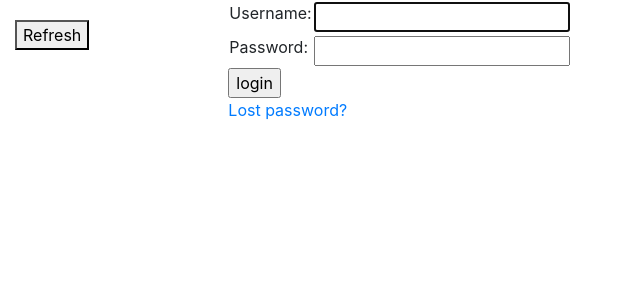
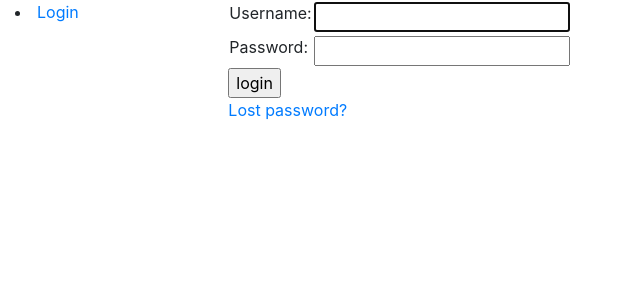
Before and after one commit to Wrenchomatic/masters-thesis-project, a Django app: page /accounts/login/ in a window 1280 px wide. Shown: the top 300 px of the page, without its empty margins (0-640 px from the left). Run offline with Django 4.2, Linux system fonts and the light colour scheme.

Commit message:
Fixed login functionality so that it is required to login before viewing the page

```diff
--- a/djangoWebApp/templates/base_generic.html
+++ b/djangoWebApp/templates/base_generic.html
@@ -14,9 +14,16 @@
     <div class="row">
       <div class="col-sm-2">
       {% block sidebar %}
+      {% if user.is_authenticated %}
         <ul class="sidebar-nav">
           <li> <a href="" id="refresh"><button>Refresh</button></a></li>
         </ul>
+            <li>User: {{ user.get_username }}</li>
+            <li><a href="{% url 'logout'%}?next={{request.path}}">Logout</a></li>
+        {% else %}
+            <li><a href="{% url 'login'%}?next={{request.path}}">Login</a></li>
+   {% endif %}
+  </ul>
      {% endblock %}
       </div>
       <div class="col-sm-10 ">{% block content %}{% endblock %}</div>
--- a/djangoWebApp/webapp/views.py
+++ b/djangoWebApp/webapp/views.py
@@ -1,5 +1,6 @@
 import csv
 
+from django.contrib.auth.decorators import login_required
 from django.shortcuts import render
 
 # Create your views here.
@@ -18,7 +19,8 @@ Fetch data at interval?
 
 
 # TODO display picture and maybe update dynamically?
-# Add login page
+# Add login
+@login_required
 def index(request):
     with open('static/data.csv') as csv_file:
         rows = []
```
Also changed, not shown: djangoWebApp/db.sqlite3.
